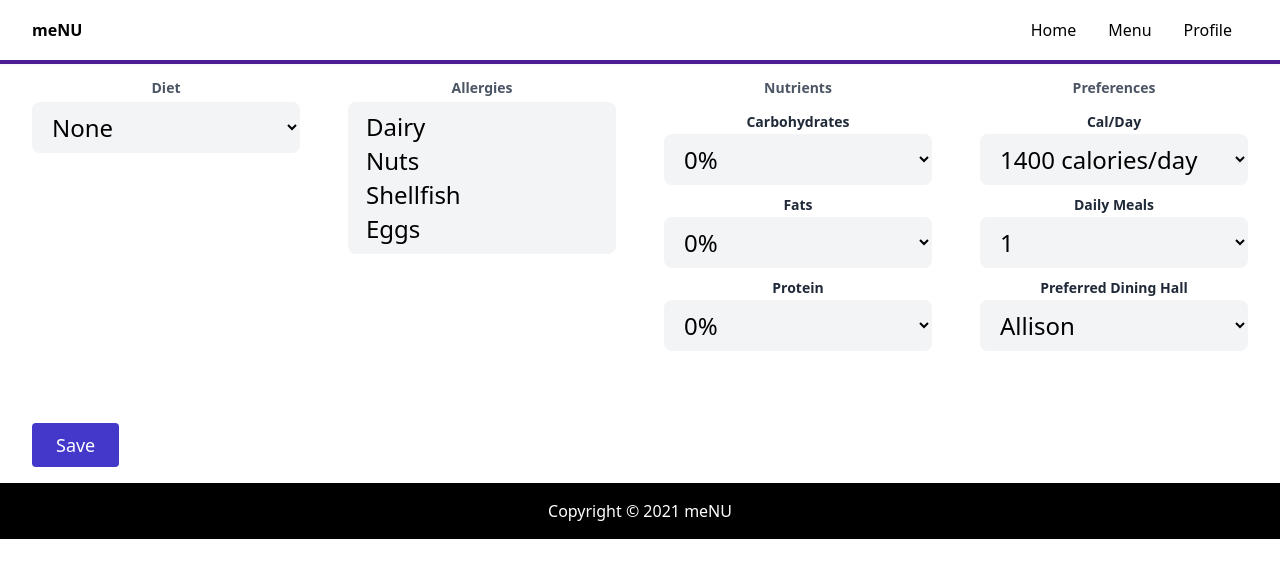
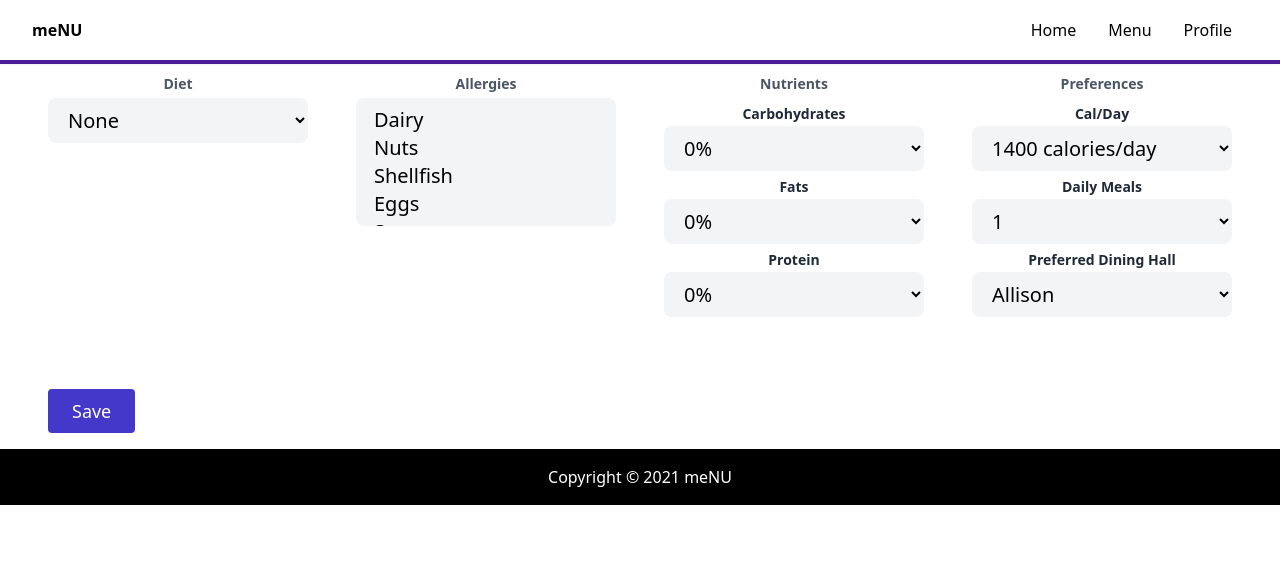
Before and after one commit to SengdowJones/meNU, a React (Create React App) app: page /profile in a window 1280 px wide. Shown: the top 578 px of the page. Built offline with nearby package versions, Linux system fonts and the light colour scheme.

Commit message:
Reduce font size

```diff
--- a/src/pages/profile.js
+++ b/src/pages/profile.js
@@ -1,9 +1,16 @@
 import React from 'react';
 
-const Profile = () => {
-  return (
-    <div className='grid px-8 py-1 grid-cols-4 gap-12 bg-white'>
-      <div className='text-2xl text-center font-black'>
+class Profile extends React.Component {
+  constructor() {
+    super()
+    this.state = {
+      diet: "None"
+    }
+  }
+
+  render () {
+   return <div className='lg:text-xl md:text-sm grid px-12 py-1 grid-cols-4 gap-12 bg-white'>
+      <div className='text-center font-black'>
         <div className="relative">
             <label className="block ">
                 <label for="email" className="text-sm leading-7 text-gray-600">Diet</label>
@@ -18,7 +25,7 @@ const Profile = () => {
             </label>
         </div>
       </div>
-      <div className='text-2xl text-center font-black'>
+      <div className='text-center font-black'>
         <div className="relative">
             <label className="block ">
                 <label for="email" className="text-sm leading-7 text-gray-600">Allergies</label>
@@ -33,7 +40,7 @@ const Profile = () => {
             </label>
         </div>
       </div>
-      <div className='text-2xl text-center font-black'>
+      <div className='text-center font-black'>
         <div className="relative">
             <label className="block ">
               <label for="email" className="text-sm leading-7 text-gray-600">Nutrients</label>
@@ -85,7 +92,7 @@ const Profile = () => {
             </select>
         </div>
       </div>
-      <div className='text-2xl text-center font-black'>
+      <div className='text-center font-black'>
         <div className="relative">
             <label className="block ">
               <label for="email" className="text-sm leading-7 text-gray-600">Preferences</label>
@@ -124,9 +131,9 @@ const Profile = () => {
         </div>
       </div>
       <div><button class="mt-6 text-white bg-indigo-700 border-0 py-2 px-6 focus:outline-none hover:bg-indigo-800 rounded text-lg">Save</button></div>
-    </div>
+    </div>;
 
-  );
+  }
 };
 
 export default Profile;
```
